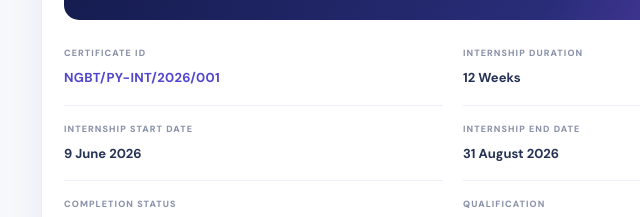
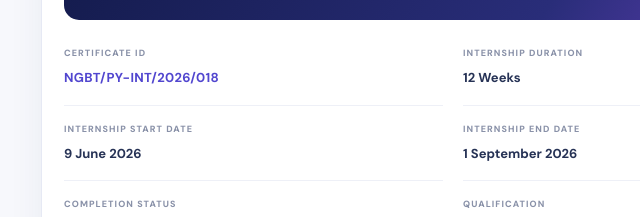
Before and after one commit to nexgenbrworks/intern18, a plain HTML site: page NexGen_Webpage_Full_Code/index.html in a window 1280 px wide. Shown: the part 520-737 px from the top of the page, 37-677 px from the left. Drawn offline with Linux system fonts and the light colour scheme.

Commit message:
Update index.html

```diff
--- a/NexGen_Webpage_Full_Code/index.html
+++ b/NexGen_Webpage_Full_Code/index.html
@@ -623,7 +623,7 @@ footer {
 
         <div class="field">
           <small>Certificate ID</small>
-          <strong class="id">NGBT/PY-INT/2026/001</strong>
+          <strong class="id">NGBT/PY-INT/2026/018</strong>
         </div>
 
         <div class="field">
@@ -638,7 +638,7 @@ footer {
 
         <div class="field">
           <small>Internship End Date</small>
-          <strong>31 August 2026</strong>
+          <strong>1 September 2026</strong>
         </div>
 
         <div class="field">
```
